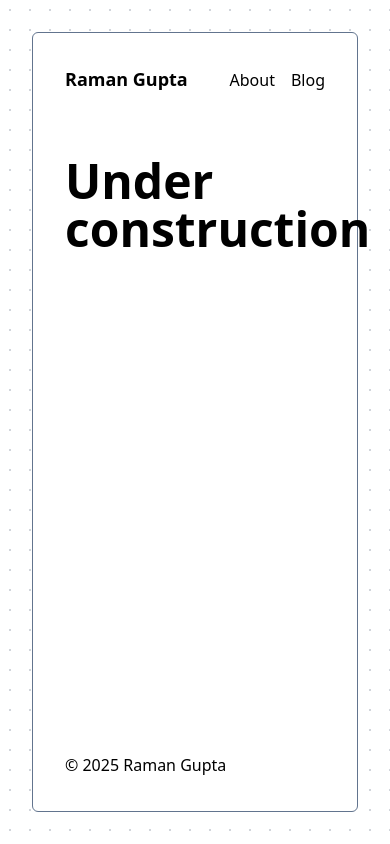
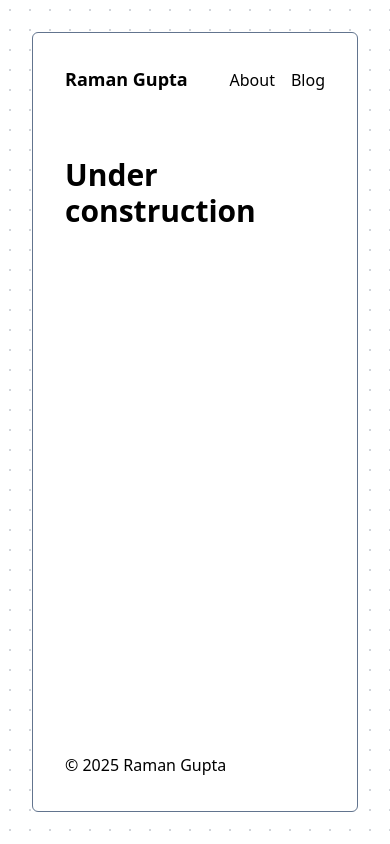
Before and after one commit to g-raman/personal-website, a SvelteKit app: page /about in a window 390 px wide. Built offline with nearby package versions, Linux system fonts and the light colour scheme; some icons are missing.

Commit message:
fix: make under construction text responsive

```diff
--- a/src/routes/about/+page.svelte
+++ b/src/routes/about/+page.svelte
@@ -1 +1 @@
-<h1 class="text-5xl font-bold">Under construction</h1>
+<h1 class="text-3xl font-bold md:text-5xl">Under construction</h1>
--- a/src/routes/blog/+page.svelte
+++ b/src/routes/blog/+page.svelte
@@ -1 +1 @@
-<h1 class="text-5xl font-bold">Under construction</h1>
+<h1 class="text-3xl font-bold md:text-5xl">Under construction</h1>
```
